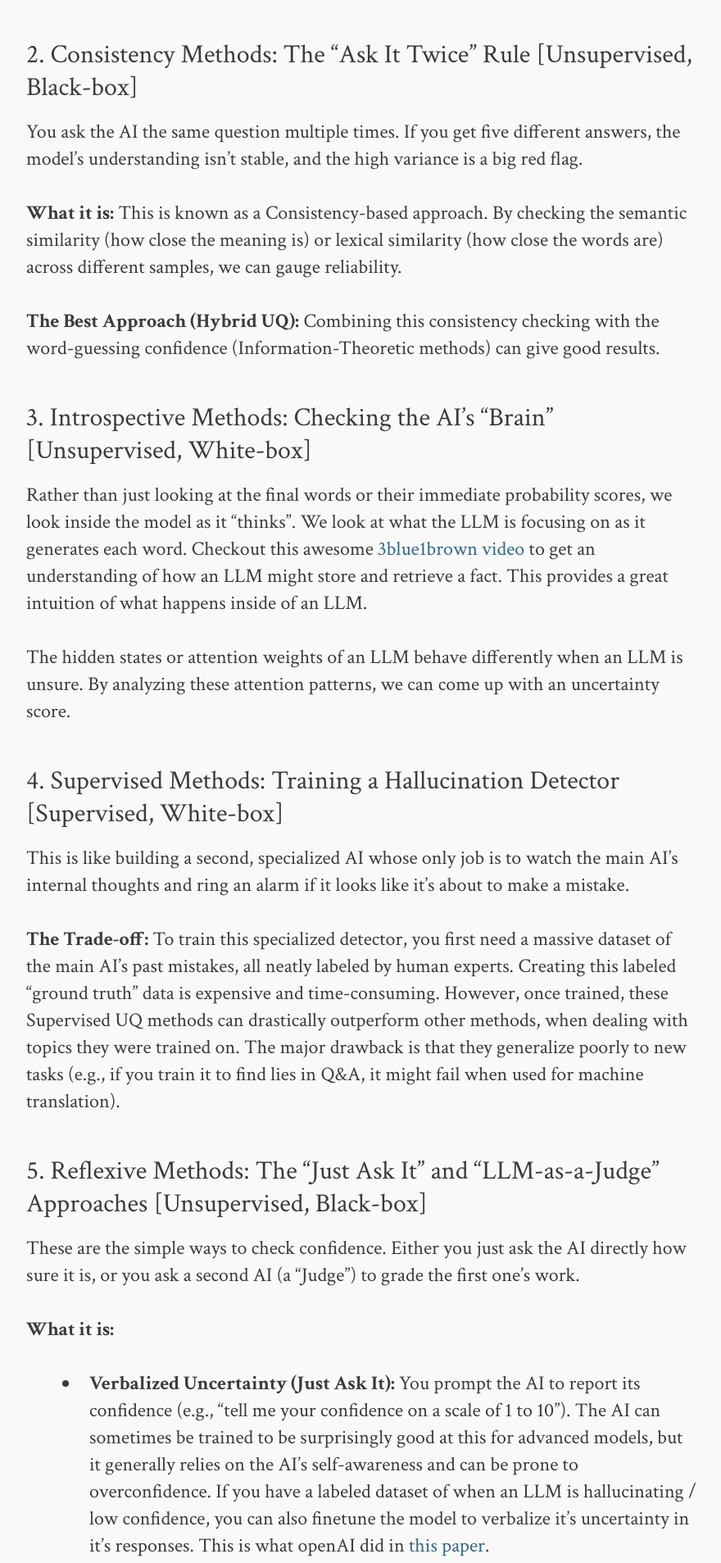
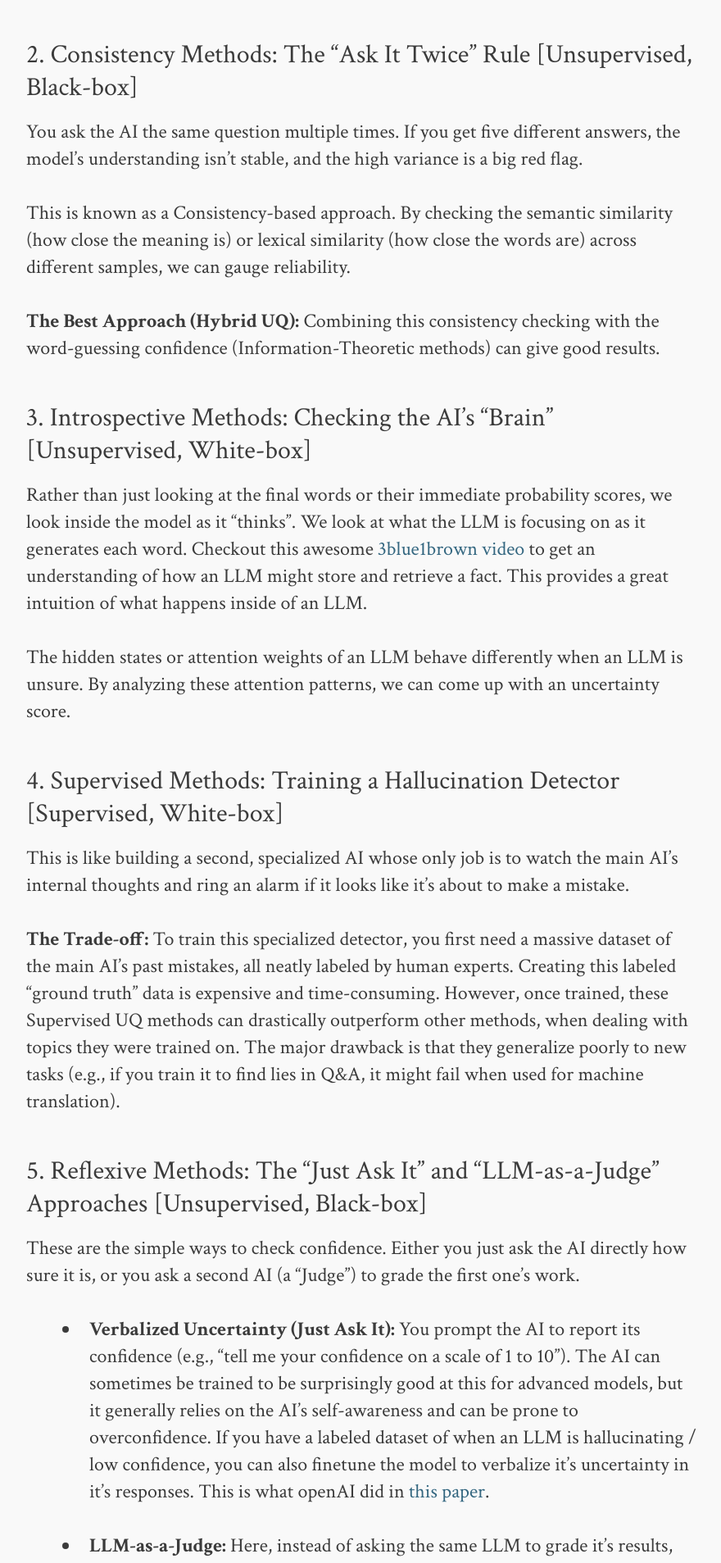
Before and after one commit to upman/upman.github.com, a Jekyll site: the page built from _posts/2025-11-04-How-to-know-when-your-llm-is-bs-ing.md, in a window 1280 px wide. Shown: the part 3044-4951 px from the top of the page at 82% size, without its empty margins (198-1078 px from the left). Built offline with Jekyll 4.4.1, drawn with Linux system fonts in a browser that asks for light colours; comment, search, counter and statistics services are not loaded.

Commit message:
Fix unnecessary margin. Remove unnecessary headings.

```diff
--- a/_posts/2025-11-04-How-to-know-when-your-llm-is-bs-ing.md
+++ b/_posts/2025-11-04-How-to-know-when-your-llm-is-bs-ing.md
@@ -41,7 +41,7 @@ The AI writes its response token-by-token (word-part by word-part). For every to
 
 You ask the AI the same question multiple times. If you get five different answers, the model's understanding isn't stable, and the high variance is a big red flag.
 
-**What it is:** This is known as a Consistency-based approach. By checking the semantic similarity (how close the meaning is) or lexical similarity (how close the words are) across different samples, we can gauge reliability.
+This is known as a Consistency-based approach. By checking the semantic similarity (how close the meaning is) or lexical similarity (how close the words are) across different samples, we can gauge reliability.
 
 **The Best Approach (Hybrid UQ):** Combining this consistency checking with the word-guessing confidence (Information-Theoretic methods) can give good results.
 
@@ -62,7 +62,6 @@ This is like building a second, specialized AI whose only job is to watch the ma
 
 These are the simple ways to check confidence. Either you just ask the AI directly how sure it is, or you ask a second AI (a "Judge") to grade the first one's work.
 
-**What it is:**
 - **Verbalized Uncertainty (Just Ask It):** You prompt the AI to report its confidence (e.g., "tell me your confidence on a scale of 1 to 10"). The AI can sometimes be trained to be surprisingly good at this for advanced models, but it generally relies on the AI's self-awareness and can be prone to overconfidence. If you have a labeled dataset of when an LLM is hallucinating / low confidence, you can also finetune the model to verbalize it's uncertainty in it's responses. This is what openAI did in [this paper](https://arxiv.org/abs/2205.14334).
 
 - **LLM-as-a-Judge:** Here, instead of asking the same LLM to grade it's results, you use a different LLM model to grade the response, often instructing it to check for factual accuracy. This could be a separate smaller fine tuned LLM or a council of many different LLMs that vote on the outputs confidence level.
--- a/assets/sass/_styles.scss
+++ b/assets/sass/_styles.scss
@@ -151,7 +151,6 @@ input {
 #bump {
     min-height: 100%;
     height: auto;
-    margin: 0 auto (-$footerHeight);
 }
 
 .wrap {
```
Also changed, not shown: _includes/head-dark.html (line endings or trailing spaces), 3 other files.
